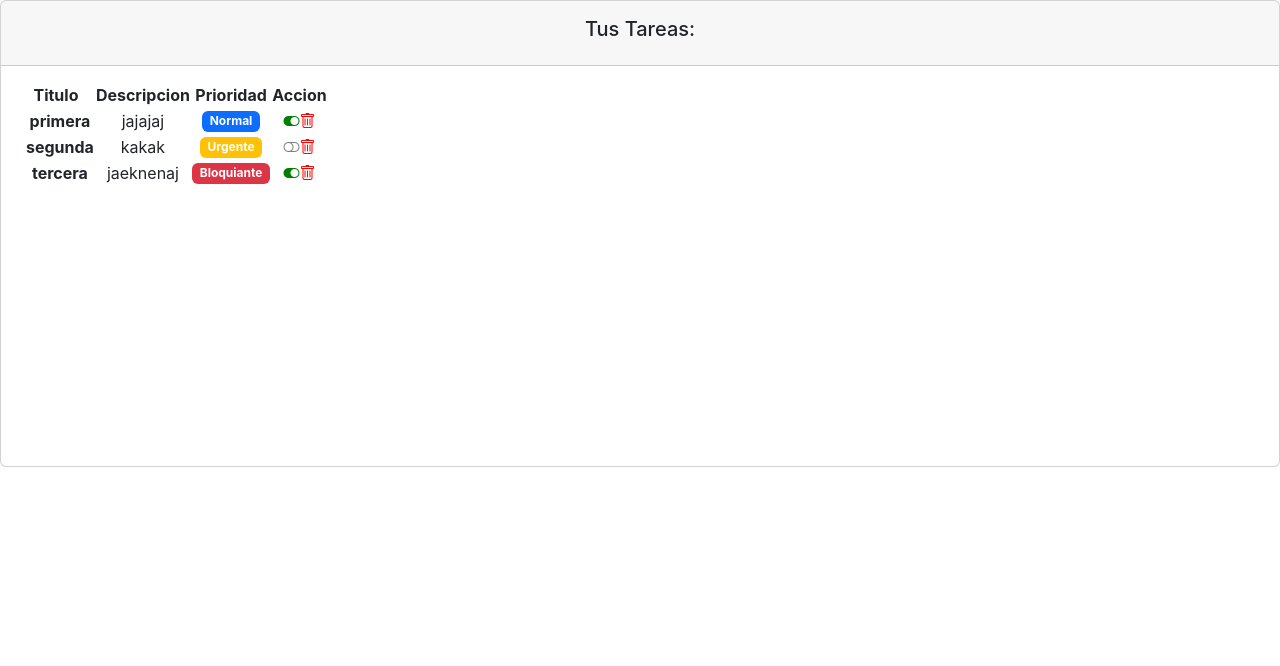
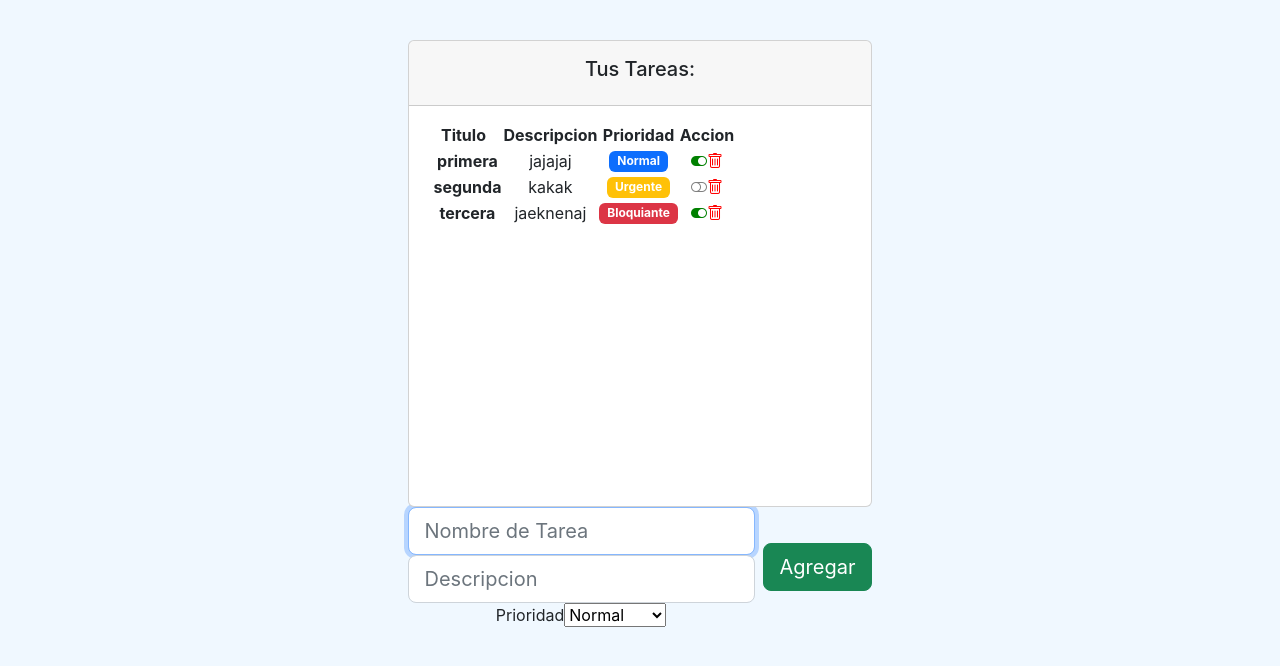
Before and after one commit to kevin-042000/App-Lista_Tareas, a React (Create React App) app in the folder lista-tareas/: page / in a window 1280 px wide. Shown: the top 666 px of the page. Built offline with nearby package versions, Linux system fonts and the light colour scheme.

Commit message:
se a creado la funcionalidades, eliminar, agregar tareas y algunos estilos

```diff
--- a/lista-tareas/src/App.css
+++ b/lista-tareas/src/App.css
@@ -36,3 +36,12 @@
     transform: rotate(360deg);
   }
 }
+
+body{
+  display: flex;
+  justify-content: center;
+  align-items: center;
+  margin-top: 40px;
+  margin-bottom: 40px;
+  background-color: aliceblue;
+}
--- /dev/null
+++ b/lista-tareas/src/Componentes/JSX/Formularios/cargar_tarea.jsx
@@ -0,0 +1,59 @@
+import React, {useRef} from 'react';
+import PropTypes from 'prop-types';
+import {NIVELES} from '../../JS/niveles'
+import {Tarea} from '../../JS/tarea'
+
+
+const CargarTarea = ({propAgregar}) => {
+
+    const nombreRef = useRef('');
+    const descripcionRef = useRef('');
+    const nivelRef = useRef('NIVELES.NORMAL');
+
+
+    function agregarTarea(e){
+        e.preventDefault();
+        const nuevaTarea= new Tarea (
+            nombreRef.current.value,
+            descripcionRef.current.value,
+            false,
+            nivelRef.current.value
+        )
+
+        propAgregar(nuevaTarea);
+    }
+
+    return (
+        <form onSubmit={agregarTarea} className='d-flex justify-content-center align-items-center mb-4'>
+          <div className='form-outline flex-fill'>
+             <input ref={nombreRef} id='inputNombre' type='text' className='form-control form-control-lg' required autoFocus placeholder='Nombre de Tarea' />
+             <input ref={descripcionRef} id='inputDescripcion' type='text' className='form-control form-control-lg' required placeholder='Descripcion' />
+             <label htmlFor='seleccionarNivel' className='sr-only'>Prioridad</label>
+             <select ref={nivelRef} defaultValue={NIVELES.NORMAL} id='seleccionarNivel'>
+
+              <option value={NIVELES.NORMAL}>
+                    Normal
+              </option>
+              <option value={NIVELES.URGENTE}>
+                    Urgente
+              </option>
+              <option value={NIVELES.BLOQUIANTE}>
+                    Bloquiante
+              </option>
+            </select>
+          </div>
+
+          <button type='submit' className='btn btn-success btn-lg ms-2'>Agregar</button>
+
+        </form>
+    );
+}
+
+
+CargarTarea.propTypes = {
+    propAgregar: PropTypes.func.isRequired,
+
+};
+
+
+export default CargarTarea;
--- a/lista-tareas/src/Componentes/JSX/jsx principal/ListaTarea.jsx
+++ b/lista-tareas/src/Componentes/JSX/jsx principal/ListaTarea.jsx
@@ -2,6 +2,7 @@ import React, { useEffect, useState } from 'react';
 import { Tarea } from '../../JS/tarea';
 import { NIVELES } from '../../JS/niveles';
 import ComponenteTarea from '../jsx secundario/Tarea'
+import CargarTarea from '../Formularios/cargar_tarea';
 
 const ListaTarea = () => {
 
@@ -25,9 +26,30 @@ const ListaTarea = () => {
 
 
 
-    const changeCompleted = (id) => {
-        console.log('TODO: Cambiar estado de una tarea')
-    }
+function completarTarea(tarea){
+    console.log('Completa esta tarea:', tarea);
+    const index = tareas.indexOf(tarea);
+    const tempTareas = [...tareas];
+    tempTareas[index].completada = !tempTareas[index].completada;
+    setTareas(tempTareas);
+}
+
+function eliminarTarea(tarea){
+    console.log('eliminaste esta tarea:', tarea);
+    const index = tareas.indexOf(tarea);
+    const tempTareas = [...tareas];
+    tempTareas.splice(index,1);
+    setTareas(tempTareas);
+}
+
+function agregarTareas(tarea){
+    console.log('agregaste esta tarea:', tarea);
+    const index = tareas.indexOf(tarea);
+    const tempTareas = [...tareas];
+    tempTareas.push(tarea);
+    setTareas(tempTareas);
+}
+
 
 
     return (
@@ -54,14 +76,18 @@ const ListaTarea = () => {
                 </thead>
                 <tbody>
 
-                {tareas.map((tarea, index) =>{
+                {tareas.map((tarea, index) => {
                     return (
                         <ComponenteTarea
-                         key={index} prop={tarea}>
-                        </ComponenteTarea>
+                           key={index}
+                           prop={tarea}
+                           propCompletar={completarTarea}
+                           propEliminar={eliminarTarea}
+                          />
+                           );
+                          })}
 
-                    )
-                })}
+
 
 
 
@@ -75,6 +101,10 @@ const ListaTarea = () => {
         </div>
 
 
+        <CargarTarea
+            propAgregar={agregarTareas}
+        />
+
 
         </div>
     );
--- a/lista-tareas/src/Componentes/JSX/jsx secundario/Tarea.jsx
+++ b/lista-tareas/src/Componentes/JSX/jsx secundario/Tarea.jsx
@@ -4,7 +4,7 @@ import { Tarea } from '../../JS/tarea';
 import { NIVELES } from '../../JS/niveles';
 
 
-const ComponenteTarea = ({prop}) => {
+const ComponenteTarea = ({prop, propCompletar, propEliminar}) => {
 
     useEffect(() => {
         console.log('Tarea creada')
@@ -48,13 +48,11 @@ const ComponenteTarea = ({prop}) => {
 
     function icon_de_tarea_completada(){
         if(prop.completada){
-            return (<i className='bi-toggle-on' style={{color: 'green'}}></i>)
+            return (<i onClick={() => propCompletar(prop)} className='bi-toggle-on accion-tarea' style={{color: 'green'}}></i>)
         }else {
-            return  <i className='bi-toggle-off' style={{color:'grey'}}></i>
+            return  <i onClick={() => propCompletar(prop)} className='bi-toggle-off accion-tarea' style={{color:'grey'}}></i>
         }
     }
-
-
 
 
 
@@ -75,7 +73,7 @@ const ComponenteTarea = ({prop}) => {
           </td>
           <td className='align-middle'>
             {icon_de_tarea_completada ()}
-            <i className='bi-trash' style={{color: 'red'}}></i>
+            <i className='bi-trash accion-tarea' style={{color: 'red'}}   onClick={()=>propEliminar(prop)} ></i>
           </td>
 
         </tr>
@@ -86,7 +84,9 @@ const ComponenteTarea = ({prop}) => {
 
 
 ComponenteTarea.propTypes = {
-    prop: PropTypes.instanceOf(Tarea)
+    prop: PropTypes.instanceOf(Tarea).isRequired,
+    propCompletar: PropTypes.func.isRequired,
+    propEliminar: PropTypes.func.isRequired,
 
 };
 
--- a/lista-tareas/src/index.js
+++ b/lista-tareas/src/index.js
@@ -3,6 +3,7 @@ import ReactDOM from 'react-dom/client';
 import 'bootstrap/dist/css/bootstrap.css';
 import 'bootstrap-icons/font/bootstrap-icons.css' ;
 import './index.css';
+import '../src/sass/tarea.scss'
 import App from './App';
 import reportWebVitals from './reportWebVitals';
 
--- /dev/null
+++ b/lista-tareas/src/sass/tarea.scss
@@ -0,0 +1,3 @@
+.accion-tarea{
+    cursor: pointer;
+}
```
